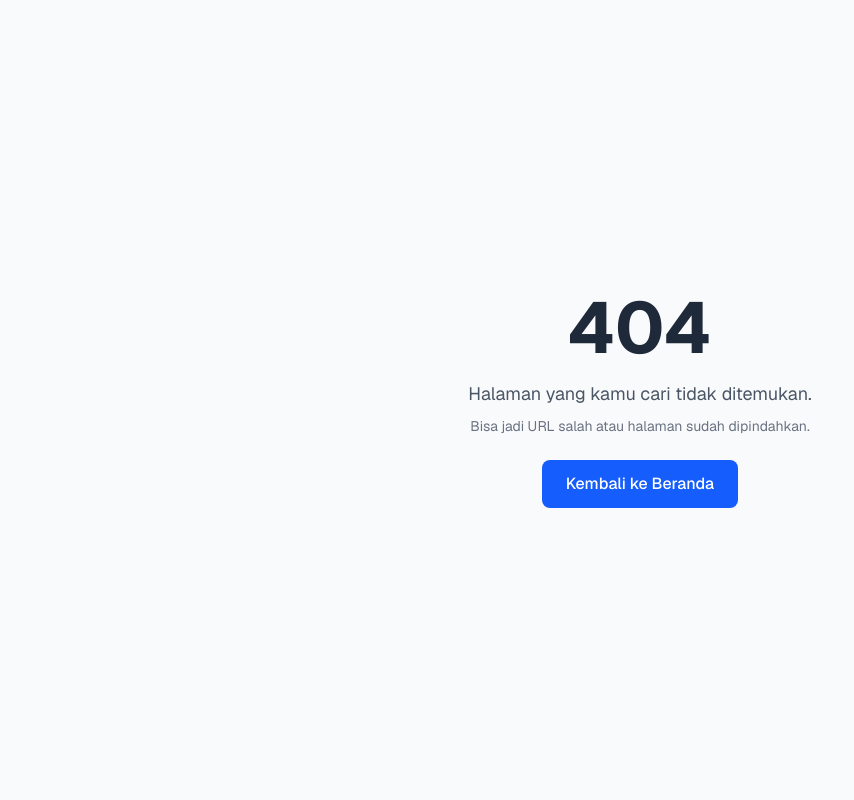
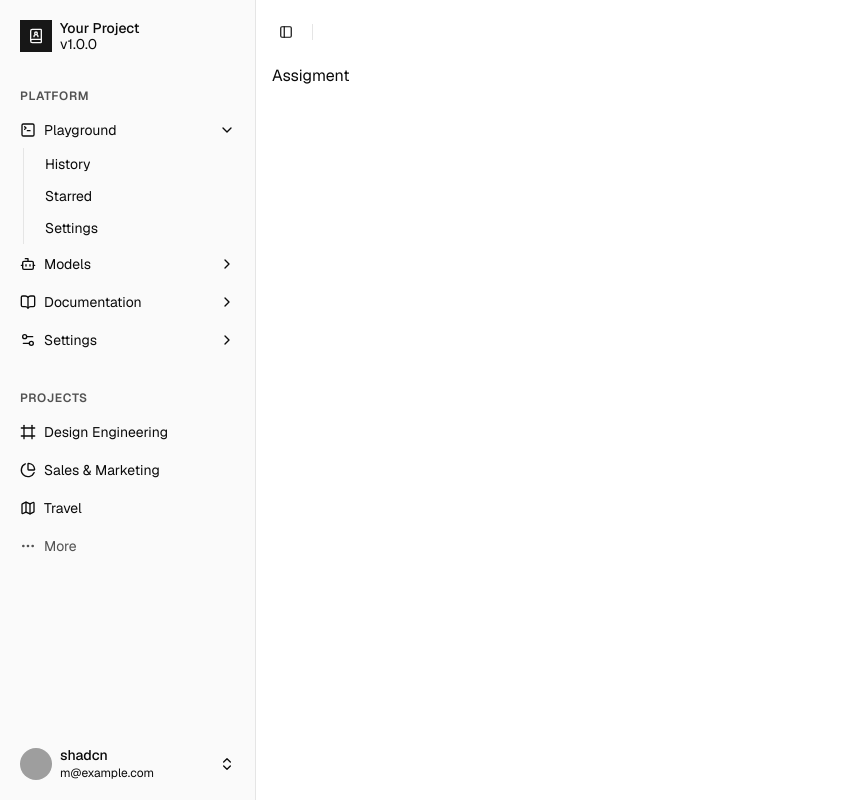
Before and after one commit to dinosawruqs/volunteer-management, a Next.js app: page /assigment-type in a window 1280 px wide. Before the commit this address had no page. Shown: the whole page, without its empty margins (0-854 px from the left). Built offline with nearby package versions, Linux system fonts and the light colour scheme; grey boxes are pictures that could not be loaded.

Commit message:
assigment-type-page

```diff
--- /dev/null
+++ b/src/app/(admin)/assigment-type/page.jsx
@@ -0,0 +1,10 @@
+import AssigmentTypePage from '@/components/page-component/assigment-type/assigment-type-page'
+import React from 'react'
+
+const page = () => {
+  return (
+    <AssigmentTypePage/>
+  )
+}
+
+export default page
--- /dev/null
+++ b/src/components/page-component/assigment-type/assigment-type-page.jsx
@@ -0,0 +1,11 @@
+import React from 'react'
+
+const AssigmentTypePage = () => {
+  return (
+    <div>
+      Assigment
+    </div>
+  )
+}
+
+export default AssigmentTypePage
```
Also changed, not shown: 1 other file (tests, documents, lock files or other folders).
